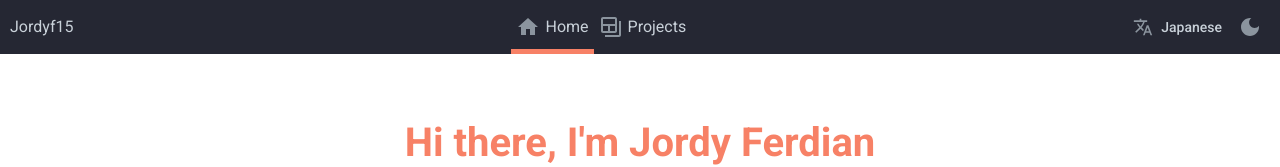
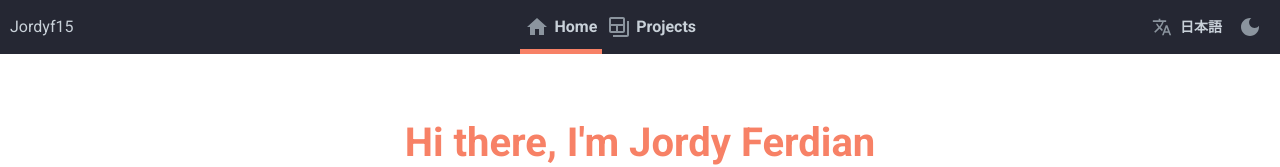
Before and after one commit to jordyf15/portfolio, a React (Create React App) app: page / in a window 1280 px wide. Shown: the top 167 px of the page. Built offline with nearby package versions, Linux system fonts and the light colour scheme.

Commit message:
added i18n for header

```diff
--- a/package.json
+++ b/package.json
@@ -15,8 +15,10 @@
     "@types/node": "^16.7.13",
     "@types/react": "^18.0.0",
     "@types/react-dom": "^18.0.0",
+    "i18next": "^21.10.0",
     "react": "^18.2.0",
     "react-dom": "^18.2.0",
+    "react-i18next": "^11.18.6",
     "react-redux": "^8.0.4",
     "react-router-dom": "^6.3.0",
     "react-scripts": "5.0.1",
--- a/src/App.tsx
+++ b/src/App.tsx
@@ -1,8 +1,11 @@
 import { createTheme, Stack, ThemeProvider } from "@mui/material";
+import { useEffect } from "react";
+import { useTranslation } from "react-i18next";
 import { BrowserRouter, Route, Routes } from "react-router-dom";
 import Footer from "./components/Footer";
 import Header from "./components/Header";
 import { useAppSelector } from "./hook";
+import "./i18n";
 import HomePage from "./pages/home-page";
 import ProjectPage from "./pages/projects-page";
 
@@ -76,6 +79,12 @@ const darkTheme = createTheme({
 
 function App() {
   const theme = useAppSelector((state) => state.theme);
+  const language = useAppSelector((state) => state.language);
+  const { i18n } = useTranslation();
+  useEffect(() => {
+    i18n.changeLanguage(language);
+    // eslint-disable-next-line react-hooks/exhaustive-deps
+  }, [language]);
 
   return (
     <ThemeProvider theme={theme === "Dark" ? darkTheme : lightTheme}>
--- a/src/components/Footer.tsx
+++ b/src/components/Footer.tsx
@@ -1,7 +1,10 @@
 import { Circle } from "@mui/icons-material";
 import { Typography } from "@mui/material";
+import { useTranslation } from "react-i18next";
 
 const Footer = () => {
+  const { t } = useTranslation();
+
   return (
     <Typography
       color="minorText"
@@ -12,7 +15,7 @@ const Footer = () => {
     >
       © 2022 Jordy Ferdian{" "}
       <Circle sx={{ fontSize: "4px", position: "relative", bottom: "3px" }} />{" "}
-      Created with React, Typescript, and Material UI.
+      {t("footer")}
     </Typography>
   );
 };
--- a/src/components/Header.tsx
+++ b/src/components/Header.tsx
@@ -15,12 +15,16 @@ import {
   useMediaQuery,
 } from "@mui/material";
 import { useEffect, useRef, useState } from "react";
+import { useTranslation } from "react-i18next";
 import { Link, useLocation } from "react-router-dom";
+import { toggleLanguage } from "../features/language";
 import { toggleTheme } from "../features/theme";
 import { useAppDispatch, useAppSelector } from "../hook";
 
 const Header = () => {
   const location = useLocation();
+  const { t } = useTranslation();
+  const language = useAppSelector((state) => state.language);
 
   return (
     <Stack
@@ -45,15 +49,22 @@ const Header = () => {
           position="relative"
           sx={{
             textDecoration: "none",
+            fontSize: {
+              xs: language === "jp" ? "12px" : "16px",
+              sm: language === "jp" ? "14px" : "16px",
+            },
           }}
+          fontWeight="bold"
+          fontSize={language === "jp" ? "14px" : "16px"}
         >
           <Home
             sx={{
               mr: "5px",
               color: "headerIcon",
+              fontSize: "1.5rem",
             }}
           />
-          Home
+          {t("header.home")}
           <Box
             position="absolute"
             height="5px"
@@ -77,17 +88,23 @@ const Header = () => {
           py="15px"
           sx={{
             textDecoration: "none",
+            fontSize: {
+              xs: language === "jp" ? "12px" : "16px",
+              sm: language === "jp" ? "14px" : "16px",
+            },
           }}
           height="100%"
           position="relative"
+          fontWeight="bold"
         >
           <BackupTable
             sx={{
               mr: "5px",
               color: "headerIcon",
+              fontSize: "1.5rem",
             }}
           />
-          Projects
+          {t("header.projects")}
           <Box
             position="absolute"
             height="5px"
@@ -111,6 +128,8 @@ const SettingMenu = () => {
   const [showSettingModal, setShowSettingModal] = useState(false);
   const settingButtonRef = useRef<HTMLButtonElement>(null);
   const settingModalRef = useRef<HTMLDivElement>(null);
+  const language = useAppSelector((state) => state.language);
+  const { t } = useTranslation();
 
   const theme = useAppSelector((state) => state.theme);
   const dispatch = useAppDispatch();
@@ -137,7 +156,11 @@ const SettingMenu = () => {
   };
 
   const onToggleTheme = () => {
-    dispatch(toggleTheme({}));
+    dispatch(toggleTheme());
+  };
+
+  const onToggleLanguage = () => {
+    dispatch(toggleLanguage());
   };
 
   useEffect(() => {}, []);
@@ -181,8 +204,9 @@ const SettingMenu = () => {
             }}
             variant="text"
             startIcon={<Translate />}
+            onClick={onToggleLanguage}
           >
-            Japanese
+            {t("header.language")}
           </Button>
           <Button
             sx={{
@@ -193,12 +217,13 @@ const SettingMenu = () => {
               color: "secondary.main",
               pl: "15px",
               textTransform: "none",
+              fontSize: language === "jp" ? "14px" : "16px",
             }}
             variant="text"
             onClick={onToggleTheme}
             startIcon={theme === "Dark" ? <LightMode /> : <DarkMode />}
           >
-            {theme === "Dark" ? "Light Mode" : "Dark Mode"}
+            {theme === "Dark" ? t("header.lightTheme") : t("header.darkTheme")}
           </Button>
           <Box
             height={0}
@@ -225,10 +250,12 @@ const SettingMenu = () => {
         sx={{
           color: "onHeader",
           textTransform: "none",
+          fontWeight: "bold",
         }}
         startIcon={<Translate sx={{ color: "headerIcon" }} />}
+        onClick={onToggleLanguage}
       >
-        Japanese
+        {t("header.language")}
       </Button>
       <IconButton onClick={onToggleTheme}>
         {theme === "Dark" ? (
--- /dev/null
+++ b/src/features/language.ts
@@ -0,0 +1,31 @@
+import { createSlice } from "@reduxjs/toolkit";
+import { LocalStorageKey } from "../utils/localStorage";
+
+type Language = "en" | "jp";
+
+const initialLanguageState = () => {
+  const language = localStorage.getItem(LocalStorageKey.LANGUAGE);
+
+  if (language) {
+    return language as Language;
+  } else {
+    localStorage.setItem(LocalStorageKey.LANGUAGE, "en");
+    return "en";
+  }
+};
+
+const languageSlice = createSlice({
+  name: "language",
+  initialState: initialLanguageState(),
+  reducers: {
+    toggleLanguage(state) {
+      state = state === "en" ? "jp" : "en";
+      localStorage.setItem(LocalStorageKey.LANGUAGE, state);
+      return state;
+    },
+  },
+});
+
+export default languageSlice.reducer;
+
+export const { toggleLanguage } = languageSlice.actions;
--- a/src/features/theme.ts
+++ b/src/features/theme.ts
@@ -18,7 +18,7 @@ const themeSlice = createSlice({
   name: "theme",
   initialState: initialThemeState(),
   reducers: {
-    toggleTheme(state, _) {
+    toggleTheme(state) {
       state = state === "Dark" ? "Light" : "Dark";
       localStorage.setItem(LocalStorageKey.THEME, state);
       return state;
--- /dev/null
+++ b/src/i18n.ts
@@ -0,0 +1,26 @@
+import i18next from "i18next";
+import { initReactI18next } from "react-i18next";
+import userInterfaceEN from "./locales/en/userInterface";
+import userInterfaceJP from "./locales/jp/userInterface";
+
+i18next.use(initReactI18next).init({
+  resources: {
+    en: {
+      translation: {
+        ...userInterfaceEN,
+      },
+    },
+    jp: {
+      translation: {
+        ...userInterfaceJP,
+      },
+    },
+  },
+  lng: "en",
+  fallbackLng: "en",
+  interpolation: {
+    escapeValue: false,
+  },
+});
+
+export default i18next;
--- /dev/null
+++ b/src/locales/en/userInterface.ts
@@ -0,0 +1,32 @@
+const userInterface = {
+  title: {
+    educationHistory: "Education",
+    workExperience: "Work Experience",
+    organizationExperience: "Organization Experience",
+    technicalCertification: "Technical Certification",
+    otherCertification: "Other Certification",
+    project: "Projects",
+  },
+  subTitle: {
+    project: "A collection of projects i have made",
+  },
+  header: {
+    home: "Home",
+    projects: "Projects",
+    language: "日本語",
+    darkTheme: "Dark Mode",
+    lightTheme: "Light Mode",
+  },
+  footer: "Created with React, Typescript, and Material UI.",
+  button: {
+    liveDemo: "Live Demo",
+    viewMore: "View More",
+  },
+  project: {
+    type: "Type: ",
+    language: "Language:",
+    technologies: "Technologies: ",
+  },
+};
+
+export default userInterface;
--- /dev/null
+++ b/src/locales/jp/userInterface.ts
@@ -0,0 +1,32 @@
+const userInterface = {
+  title: {
+    educationHistory: "教育",
+    workExperience: "職務経験",
+    organizationExperience: "組織経験",
+    technicalCertification: "技術認定",
+    otherCertification: "他の認証",
+    project: "プロジェクト",
+  },
+  subTitle: {
+    project: "これまでに制作したプロジェクト集でございます",
+  },
+  header: {
+    home: "ホーム",
+    projects: "プロジェクト",
+    language: "English",
+    darkTheme: "ダークモード",
+    lightTheme: "ライトモード",
+  },
+  footer: "タイプスクリプトとリアクトとマテリアルUIで作りました。",
+  button: {
+    liveDemo: "ライブデモ",
+    viewMore: "もっと見る",
+  },
+  project: {
+    type: "タイプ: ",
+    language: "プログラミング言語:",
+    technologies: "技術: ",
+  },
+};
+
+export default userInterface;
--- a/src/store.ts
+++ b/src/store.ts
@@ -1,9 +1,11 @@
 import { configureStore } from "@reduxjs/toolkit";
+import languageReducer from "./features/language";
 import themeReducer from "./features/theme";
 
 const store = configureStore({
   reducer: {
     theme: themeReducer,
+    language: languageReducer,
   },
 });
 
```
Also changed, not shown: 1 other file (tests, documents, lock files or other folders).
